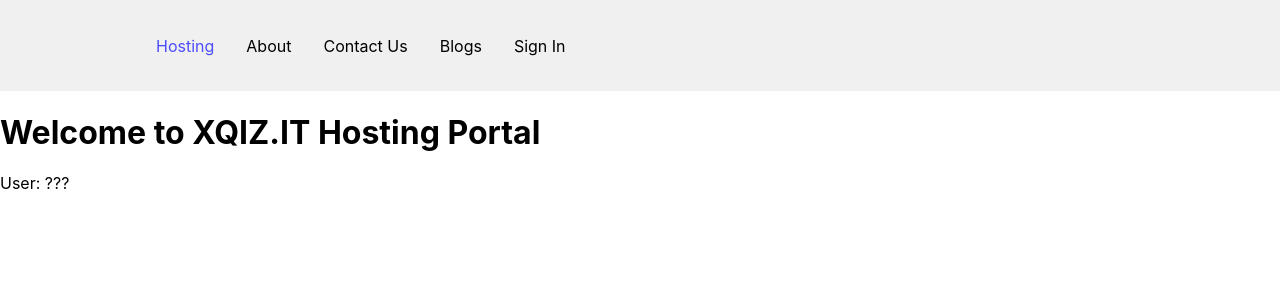
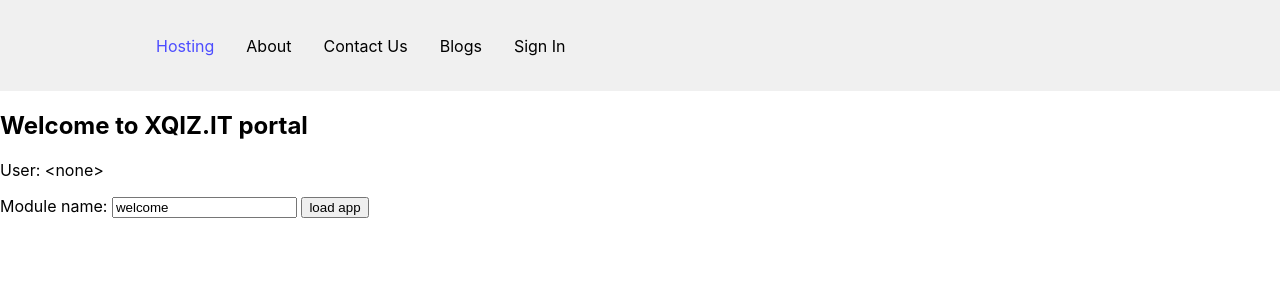
Before and after one commit to xtclang/platform, a React (Create React App) app in the folder hostControl/gui/: page / in a window 1280 px wide. Shown: the top 300 px of the page. Built offline with nearby package versions, Linux system fonts and the light colour scheme; no server answers.

Commit message:
Use "load" endpoint by the hosting page

```diff
--- a/hostControl/gui/src/pages/index.js
+++ b/hostControl/gui/src/pages/index.js
@@ -5,20 +5,55 @@
     constructor() {
       super();
 
-      this.state = {userId: "???"};
+      this.state      = {userId: "<none>", url: null};
+      this.loadAction = this.loadRequest.bind(this);
+      this.loadName   = React.createRef();
       }
 
-    componentWillMount() {
+    componentDidMount() {
       fetch('host/userId')
         .then(response => response.text())
         .then(data => this.setState(state => ({userId: data})));
+      }
+
+    loadRequest(event) {
+      event.preventDefault();
+      const requestOptions = {
+          method:  'post',
+          headers: {'Content-Type':'text/html'},
+          body:    {}
+        };
+      var uri = '/host/load?app=' + this.loadName.current.value +
+                ',domain=shop.'+ this.state.userId + '.user';
+      fetch(uri, requestOptions)
+        .then(response => response.text())
+        .then(data => this.setState(state => ({url: data})));
     }
+
     render()
       {
+      const url  = this.state.url;
+      let   link = url == null
+            ? ""
+            : <a href={url} target="_blank">run application</a>;
+
       return (
         <div>
-        <h1>Welcome to XQIZ.IT Hosting Portal</h1>
-        User: {this.state.userId}
+          <h2>Welcome to XQIZ.IT portal</h2>
+          User: {this.state.userId}
+
+          <p/>
+
+          <form onSubmit={this.loadAction}>
+            <label>
+              Module name:&nbsp;
+              <input type="text" ref={this.loadName} defaultValue="welcome"/>
+            </label>
+            &nbsp;
+            <input type="submit" value="load app" />
+            &nbsp;
+            {link}
+          </form>
         </div>
         );
       };
```
Also changed, not shown: 1 other file (tests, documents, lock files or other folders).
